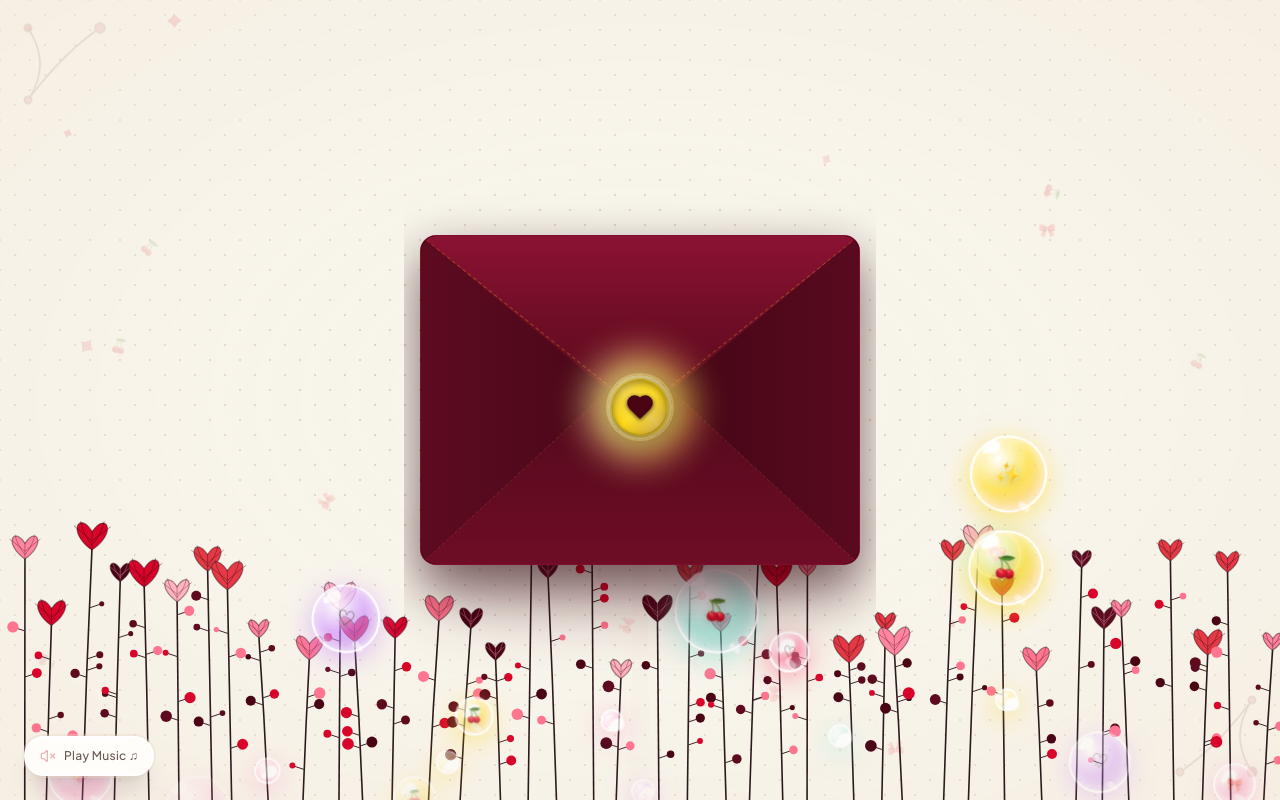
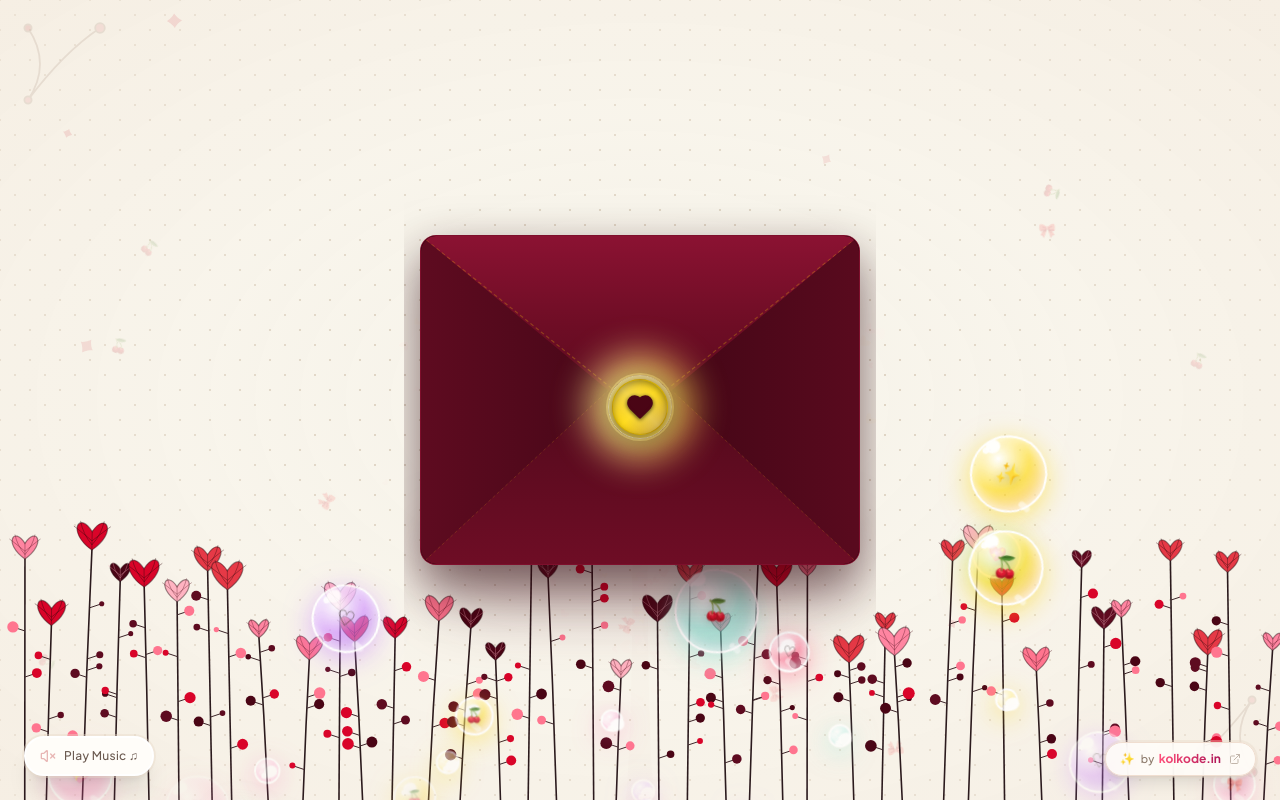
Before and after one commit to TriMind100/birthdaytemplat5, a React (Vite) app: page / in a window 1280 px wide. Built offline with nearby package versions, Linux system fonts and the light colour scheme; a web font is replaced by a local one.

Commit message:
feat(branding): add floating kolkode.in branding button in bottom corner

```diff
--- a/src/App.jsx
+++ b/src/App.jsx
@@ -3,6 +3,7 @@ import { motion, AnimatePresence } from 'framer-motion';
 import { cardData } from './data/cardData';
 import { BackgroundDecoration } from './components/BackgroundDecoration';
 import { MusicControl } from './components/MusicControl';
+import { BrandingBadge } from './components/BrandingBadge';
 import { Envelope } from './components/Envelope';
 import { BirthdayCard } from './components/BirthdayCard';
 import { PhotoGallery } from './components/PhotoGallery';
@@ -40,6 +41,9 @@ export function App() {
 
       {/* Floating Ambient Music Control (♫) */}
       <MusicControl audioUrl={cardData.music.audioUrl} />
+
+      {/* Floating Branding Badge (kolkode.in) */}
+      <BrandingBadge />
 
       {/* Main Content View Switcher Centered Vertically & Horizontally */}
       <main className="relative z-10 w-full min-h-screen flex flex-col justify-center items-center py-4 sm:py-8 px-2 sm:px-4">
--- /dev/null
+++ b/src/components/BrandingBadge.jsx
@@ -0,0 +1,36 @@
+import React from 'react';
+import { motion } from 'framer-motion';
+import { Sparkles, ExternalLink } from 'lucide-react';
+
+export const BrandingBadge = () => {
+  return (
+    <div className="fixed bottom-3 right-3 sm:bottom-6 sm:right-6 z-50">
+      <motion.a
+        href="https://kolkode.in"
+        target="_blank"
+        rel="noopener noreferrer"
+        whileHover={{ scale: 1.06, y: -2 }}
+        whileTap={{ scale: 0.94 }}
+        className="group relative flex items-center gap-1.5 px-3 py-1.5 sm:px-3.5 sm:py-2 rounded-full bg-[#FFFDF9]/90 backdrop-blur-md border border-[#F0DED0] text-[#52463F] shadow-lg hover:shadow-xl transition-all duration-300 ring-2 ring-[#E8D9C8]/40 hover:ring-[#FF8FAB]/60 select-none text-decoration-none no-underline"
+      >
+        {/* Subtle sparkle icon with rotation on hover */}
+        <span className="text-[#FF4D79] text-xs transition-transform duration-300 group-hover:rotate-45">
+          ✨
+        </span>
+
+        {/* Text */}
+        <div className="flex items-center gap-1 font-sans">
+          <span className="text-[10px] sm:text-[11px] text-[#8C7A6B] font-medium tracking-wide">
+            by
+          </span>
+          <span className="text-[11px] sm:text-xs font-bold bg-gradient-to-r from-[#FF4D79] to-[#AD1457] bg-clip-text text-transparent group-hover:underline">
+            kolkode.in
+          </span>
+        </div>
+
+        {/* External Link Icon */}
+        <ExternalLink className="w-2.5 h-2.5 sm:w-3 sm:h-3 text-[#A8988B] group-hover:text-[#FF4D79] transition-colors opacity-70 group-hover:opacity-100 ml-0.5" />
+      </motion.a>
+    </div>
+  );
+};
```
